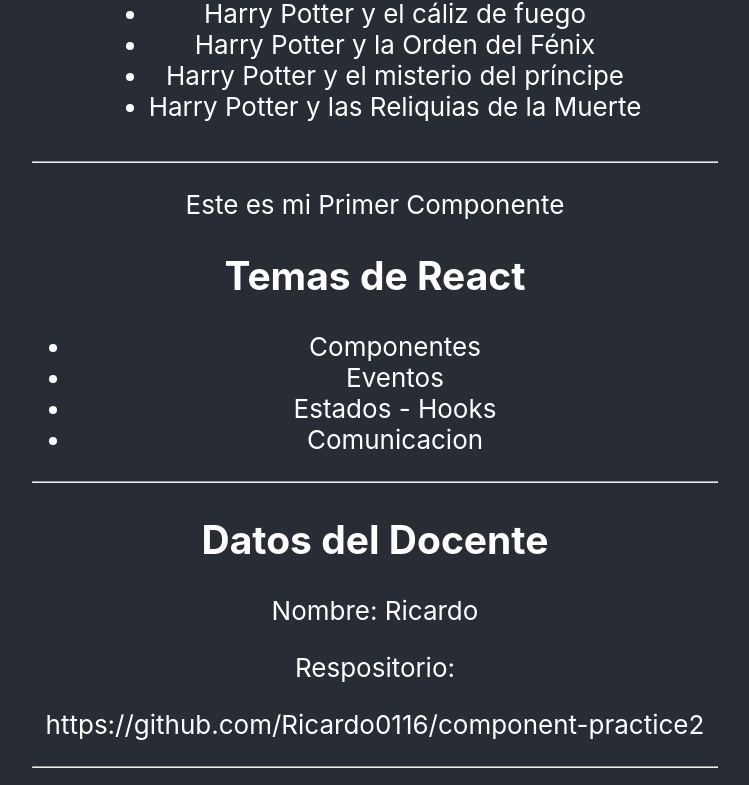
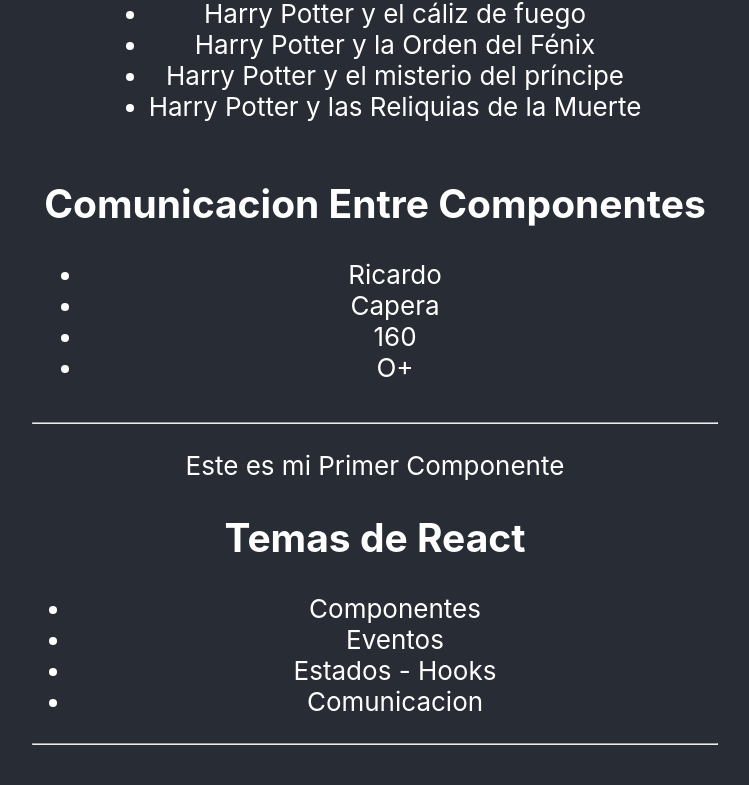
Before and after one commit to Ricardo0116/component-practice2, a React (Create React App) app: page / in a window 1280 px wide. Shown: the part 610-1395 px from the top of the page, without its empty margins (265-1014 px from the left). Built offline with nearby package versions, Linux system fonts and the light colour scheme.

Commit message:
comunication beetween components and new changes

```diff
--- a/src/App.js
+++ b/src/App.js
@@ -2,8 +2,16 @@ import logo from './logo.svg';
 import './App.css';
 import Mycomponent from './Component/Mycomponent';
 import SecondComponent from './Component/SecondComponent';
+import ThirdComponent from './Component/ThirdComponent';
 
 function App() {
+
+  const medicalRecord = {
+    heigth: "160",
+    bloodGroup: "O+",
+    allergies: "none"
+  }
+
   return (
     <div className="App">
       <header className="App-header">
@@ -13,6 +21,11 @@ function App() {
         </p>
 
       <SecondComponent />
+      <ThirdComponent
+        name="Ricardo"
+        lastName="Capera"
+        card={ medicalRecord }
+      />
       <Mycomponent />
       </header>
     </div>
--- /dev/null
+++ b/src/Component/ThirdComponent.jsx
@@ -0,0 +1,21 @@
+import React from 'react'
+
+const ThirdComponent = (props) => {
+    console.log(props)
+
+  return (
+    <div>
+        <h2>Comunicacion Entre Componentes</h2>
+        <ul>
+            <li>{ props.name }</li>
+            <li>{ props.lastName }</li>
+            <li>{ props.card.heigth }</li>
+            <li>{ props.card.bloodGroup }</li>
+        </ul>
+    </div>
+  )
+}
+
+export default ThirdComponent
+
+//props = propiedades
```
